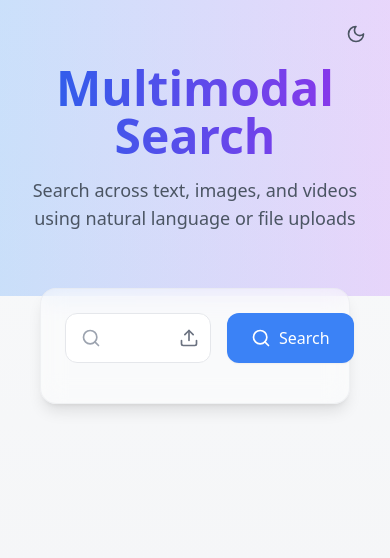
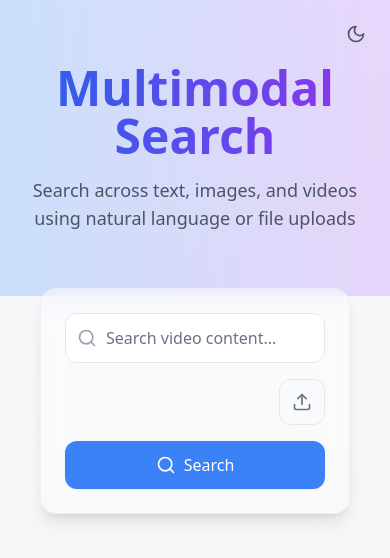
Before and after one commit to ahhcash/scenewise-frontend, a Next.js app: page / in a window 390 px wide. Shown: the top 558 px of the page. Built offline with nearby package versions, Linux system fonts and the light colour scheme.

Commit message:
mobile firendly

```diff
--- a/components/ui/SearchInterface.tsx
+++ b/components/ui/SearchInterface.tsx
@@ -336,24 +336,24 @@ const SearchInterface = () => {
   return (
     <div className="w-full max-w-7xl mx-auto p-6 space-y-6">
       <div className="search-container p-6">
-        <div className="flex gap-4 mb-4">
+        <div className="flex flex-col sm:flex-row gap-4">
           <div className="flex-1 relative">
             <div className="relative flex items-center">
-              <Search className="absolute left-4 w-5 h-5 text-gray-400" />
+              <Search className="absolute left-3 w-5 h-5 text-gray-400" />
               <input
                 ref={searchInputRef}
                 type="text"
                 value={searchTerm}
                 onChange={(e) => setSearchTerm(e.target.value)}
                 placeholder="Search video content..."
-                className="w-full pl-12 pr-24 py-3 rounded-xl bg-white dark:bg-gray-800 border border-gray-200 dark:border-gray-700
+                className="w-full pl-10 pr-4 sm:pr-24 py-3 rounded-xl bg-white dark:bg-gray-800 border border-gray-200 dark:border-gray-700
                          focus:outline-none focus:ring-2 focus:ring-blue-500
                          text-gray-900 dark:text-gray-100 placeholder-gray-500 dark:placeholder-gray-400"
                 onKeyPress={(e) => e.key === "Enter" && handleSearch()}
               />
-              <div className="absolute right-3 flex items-center gap-2">
+              <div className="absolute right-3 hidden sm:flex items-center gap-2">
                 {/* Keyboard shortcut indicator */}
-                <div className="hidden sm:flex items-center border-r pr-3 border-gray-200 dark:border-gray-600">
+                <div className="border-r pr-3 border-gray-200 dark:border-gray-600">
                   <kbd className="px-1.5 py-0.5 text-xs font-medium text-gray-500 dark:text-gray-400 bg-gray-100 dark:bg-gray-700 rounded">
                     /
                   </kbd>
@@ -380,17 +380,42 @@ const SearchInterface = () => {
               </div>
             </div>
           </div>
+
+          {/* Mobile file upload button */}
+          <div className="sm:hidden flex justify-end">
+            <input
+              type="file"
+              onChange={handleFileSelect}
+              className="hidden"
+              id="file-upload-mobile"
+              accept=".jpg,.jpeg,.png"
+              multiple
+            />
+            <label
+              htmlFor="file-upload-mobile"
+              className={`p-3 rounded-xl border border-gray-200 dark:border-gray-700 cursor-pointer ${
+                selectedFiles.length > 0
+                  ? "text-blue-500 dark:text-blue-400"
+                  : "text-gray-500 dark:text-gray-400"
+              }`}
+            >
+              <Upload className="w-5 h-5" />
+            </label>
+          </div>
+
           <button
             onClick={() => handleSearch()}
             disabled={loading}
             className="px-6 py-3 bg-blue-500 hover:bg-blue-600 dark:bg-blue-600 dark:hover:bg-blue-700
-                     text-white rounded-xl flex items-center gap-2 transition-colors
+                     text-white rounded-xl flex items-center justify-center gap-2 transition-colors
                      disabled:opacity-50 disabled:cursor-not-allowed shadow-sm"
           >
             <Search className="w-5 h-5" />
-            {searchTerm && base64Contents.length > 0
-              ? `Search All (${base64Contents.length + (searchTerm ? 1 : 0)})`
-              : "Search"}
+            <span className="whitespace-nowrap">
+              {searchTerm && base64Contents.length > 0
+                ? `Search All (${base64Contents.length + (searchTerm ? 1 : 0)})`
+                : "Search"}
+            </span>
           </button>
         </div>
       </div>
```
